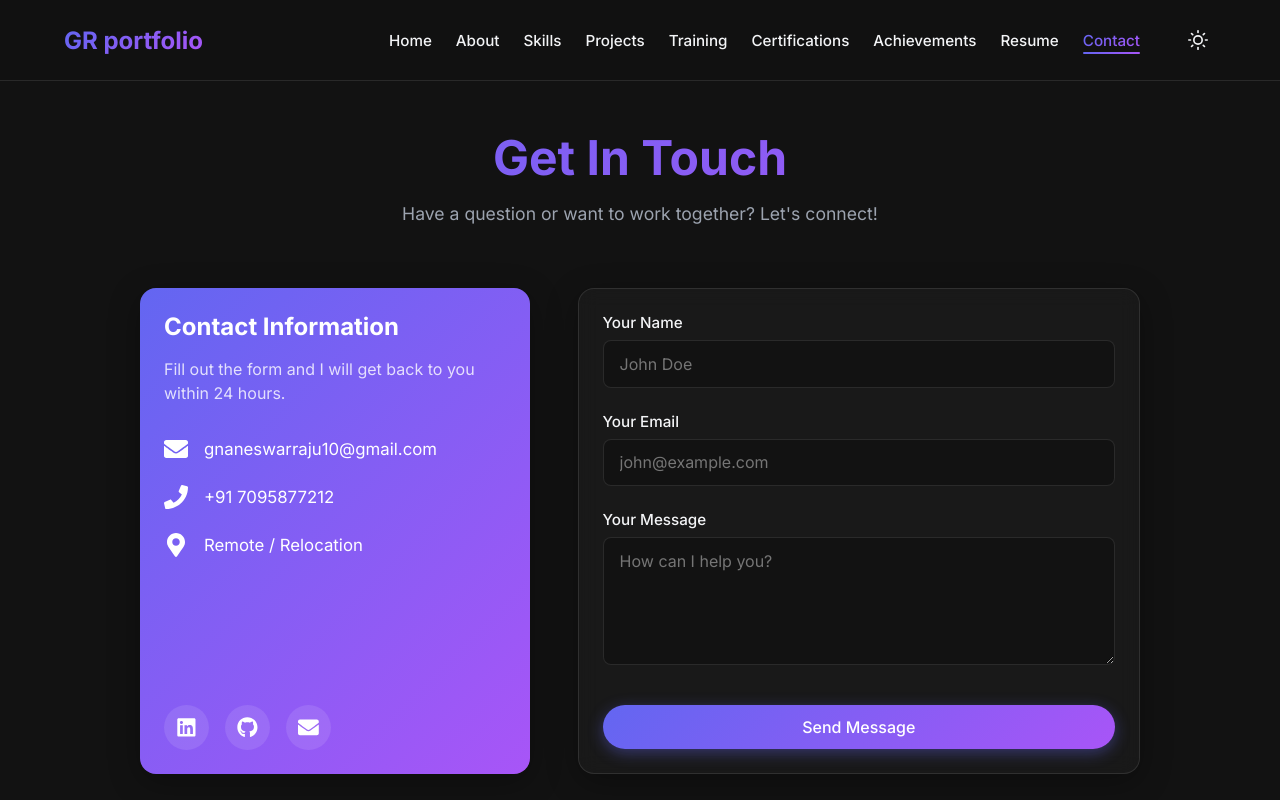
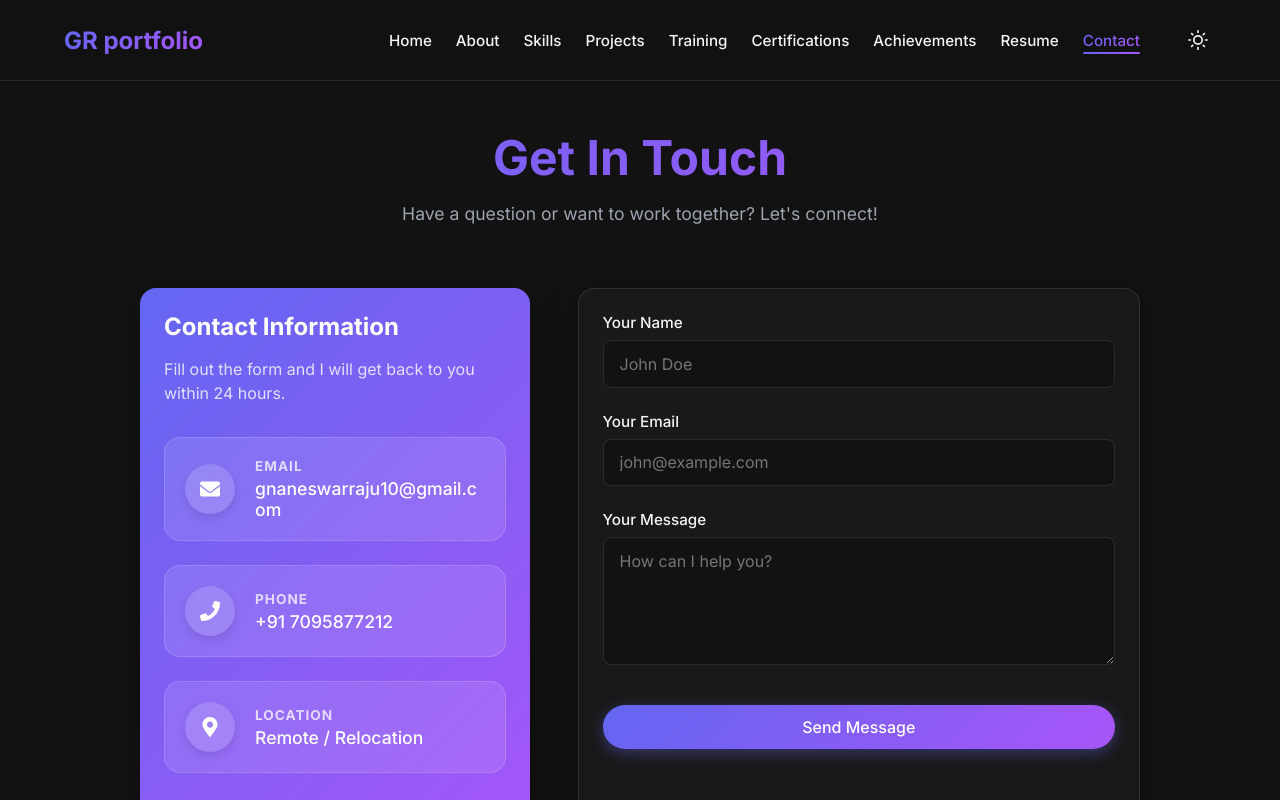
Before and after one commit to Gnaneswar10/portfolio, a React app: page /contact in a window 1280 px wide. Shown: the top 800 px of the page. Built offline with nearby package versions, Linux system fonts and the light colour scheme; the HTML template or start-up script is replaced by a standard one.

Commit message:
Refactor contact information into premium interactive cards

```diff
--- a/src/pages/Contact.css
+++ b/src/pages/Contact.css
@@ -33,15 +33,62 @@
   flex-grow: 1;
 }
 
-.info-item {
+.info-card {
   display: flex;
   align-items: center;
-  gap: 1rem;
-  font-size: 1.05rem;
+  gap: 1.25rem;
+  background: rgba(255, 255, 255, 0.1);
+  padding: 1.25rem;
+  border-radius: 1rem;
+  text-decoration: none;
+  color: white;
+  border: 1px solid rgba(255, 255, 255, 0.15);
+  transition: all 0.4s cubic-bezier(0.175, 0.885, 0.32, 1.275);
+}
+
+a.info-card:hover {
+  background: rgba(255, 255, 255, 0.2);
+  transform: translateY(-5px) scale(1.02);
+  border-color: rgba(255, 255, 255, 0.4);
+  box-shadow: 0 10px 25px rgba(0, 0, 0, 0.2);
+}
+
+.info-icon-wrapper {
+  width: 50px;
+  height: 50px;
+  background: rgba(255, 255, 255, 0.15);
+  border-radius: 50%;
+  display: flex;
+  align-items: center;
+  justify-content: center;
+  flex-shrink: 0;
+  box-shadow: 0 4px 10px rgba(0,0,0,0.1);
 }
 
 .info-icon {
-  font-size: 1.5rem;
+  font-size: 1.25rem;
+  color: white;
+}
+
+.info-details {
+  display: flex;
+  flex-direction: column;
+  gap: 0.25rem;
+  overflow: hidden;
+}
+
+.info-details h4 {
+  font-size: 0.85rem;
+  margin: 0;
+  color: rgba(255, 255, 255, 0.75);
+  text-transform: uppercase;
+  letter-spacing: 1px;
+}
+
+.info-details span {
+  font-size: 1.1rem;
+  font-weight: 500;
+  word-break: break-all;
 }
 
 .contact-socials {
--- a/src/pages/Contact.jsx
+++ b/src/pages/Contact.jsx
@@ -48,17 +48,32 @@ function Contact() {
             </p>
 
             <div className="info-items">
-              <a href="mailto:gnaneswarraju10@gmail.com" className="info-item" style={{ textDecoration: 'none', color: 'inherit' }}>
+              <a href="mailto:gnaneswarraju10@gmail.com" className="info-card">
+                <div className="info-icon-wrapper">
                   <FaEnvelope className="info-icon" />
+                </div>
+                <div className="info-details">
+                  <h4>Email</h4>
                   <span>gnaneswarraju10@gmail.com</span>
+                </div>
               </a>
-              <a href="tel:7095877212" className="info-item" style={{ textDecoration: 'none', color: 'inherit' }}>
+              <a href="tel:7095877212" className="info-card">
+                <div className="info-icon-wrapper">
                   <FaPhone className="info-icon" />
+                </div>
+                <div className="info-details">
+                  <h4>Phone</h4>
                   <span>+91 7095877212</span>
+                </div>
               </a>
-              <div className="info-item">
+              <div className="info-card">
+                <div className="info-icon-wrapper">
                   <FaMapMarkerAlt className="info-icon" />
+                </div>
+                <div className="info-details">
+                  <h4>Location</h4>
                   <span>Remote / Relocation</span>
+                </div>
               </div>
             </div>
 
```
Lines whose indentation alone changed are shown as unchanged.
